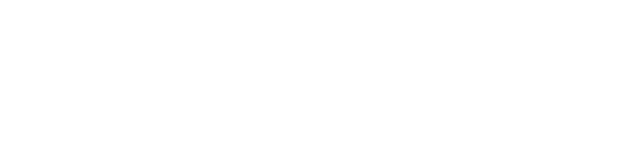
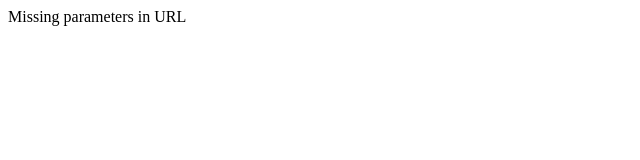
Before and after one commit to xlofficeconsultants/xlofficeconsultants.github.io, a plain HTML site: page index.html in a window 1280 px wide. Shown: the whole page, without its empty margins (0-640 px from the left). Drawn offline with Linux system fonts and the light colour scheme.

Commit message:
Update index.html

```diff
--- a/index.html
+++ b/index.html
@@ -2,14 +2,56 @@
 <html lang="en">
 <head>
     <meta charset="UTF-8">
-    <title>Anonymous HMAC SHA256 Generator API</title>
-    <script src='https://cdnjs.cloudflare.com/ajax/libs/crypto-js/3.1.9-1/crypto-js.js'></script>
-    <script src='https://cdnjs.cloudflare.com/ajax/libs/crypto-js/3.1.9-1/core.js'></script>
-    <script src='https://cdnjs.cloudflare.com/ajax/libs/crypto-js/3.1.9-1/x64-core.js'></script>
-    <script src='https://cdnjs.cloudflare.com/ajax/libs/crypto-js/3.1.9-1/sha512.js'></script>
-    <script src='https://cdnjs.cloudflare.com/ajax/libs/crypto-js/3.1.9-1/sha256.js'></script>
-    <script src='https://cdnjs.cloudflare.com/ajax/libs/crypto-js/3.1.9-1/hmac.js'></script>
+    <title>HMAC SHA256 Generator</title>
+    <!-- Include CryptoJS library -->
+    <script src="https://cdnjs.cloudflare.com/ajax/libs/crypto-js/3.1.9-1/crypto-js.js"></script>
+    <script src="https://cdnjs.cloudflare.com/ajax/libs/crypto-js/3.1.9-1/core.js"></script>
+    <script src="https://cdnjs.cloudflare.com/ajax/libs/crypto-js/3.1.9-1/x64-core.js"></script>
+    <script src="https://cdnjs.cloudflare.com/ajax/libs/crypto-js/3.1.9-1/sha256.js"></script>
+    <script src="https://cdnjs.cloudflare.com/ajax/libs/crypto-js/3.1.9-1/hmac.js"></script>
 </head>
 <body>
+    <div id="result"></div>
+
+    <script>
+        // Function to parse query parameters from the URL
+        function getQueryParams() {
+            var params = {};
+            var queryString = window.location.search.substring(1);
+            var regex = /([^&=]+)=([^&]*)/g;
+            var match;
+            while (match = regex.exec(queryString)) {
+                params[decodeURIComponent(match[1])] = decodeURIComponent(match[2]);
+            }
+            return params;
+        }
+
+        // Function to calculate HMAC SHA256
+        function calculateHMAC(data, key) {
+            return CryptoJS.HmacSHA256(data, key).toString(CryptoJS.enc.Hex);
+        }
+
+        // Main function to generate HMAC based on URL parameters
+        function generateHMAC() {
+            var params = getQueryParams();
+            var timestamp_publickey_url = params['timestamp_publickey_url'];
+            var secret_key = params['secret_key'];
+
+            if (timestamp_publickey_url && secret_key) {
+                var hmac = calculateHMAC(timestamp_publickey_url, secret_key);
+
+                // Display result on the page
+                var resultDiv = document.getElementById('result');
+                resultDiv.textContent = hmac;
+            } else {
+                // Handle missing parameters case
+                var resultDiv = document.getElementById('result');
+                resultDiv.textContent = 'Missing parameters in URL';
+            }
+        }
+
+        // Call generateHMAC function on window load
+        window.onload = generateHMAC;
+    </script>
 </body>
 </html>
```
